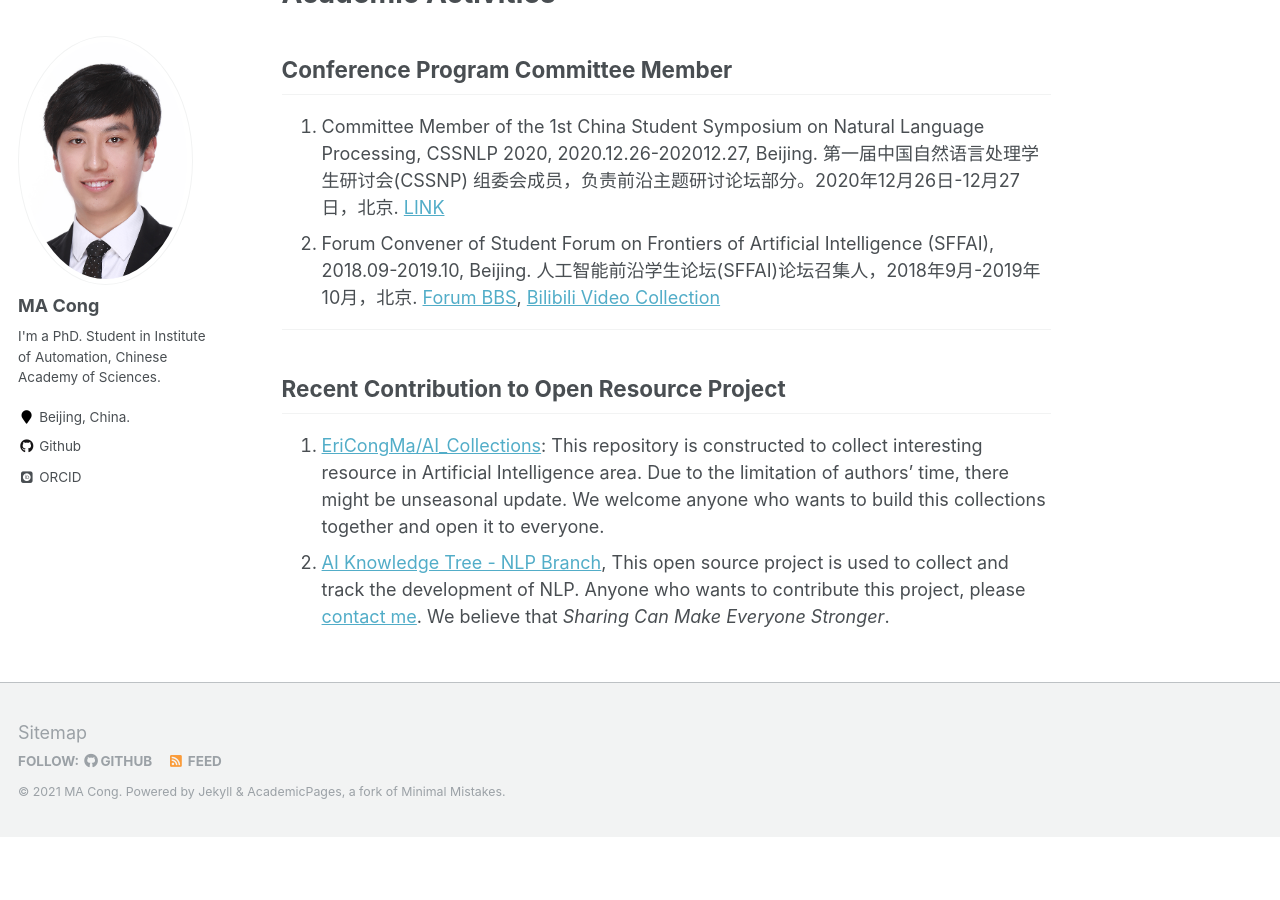
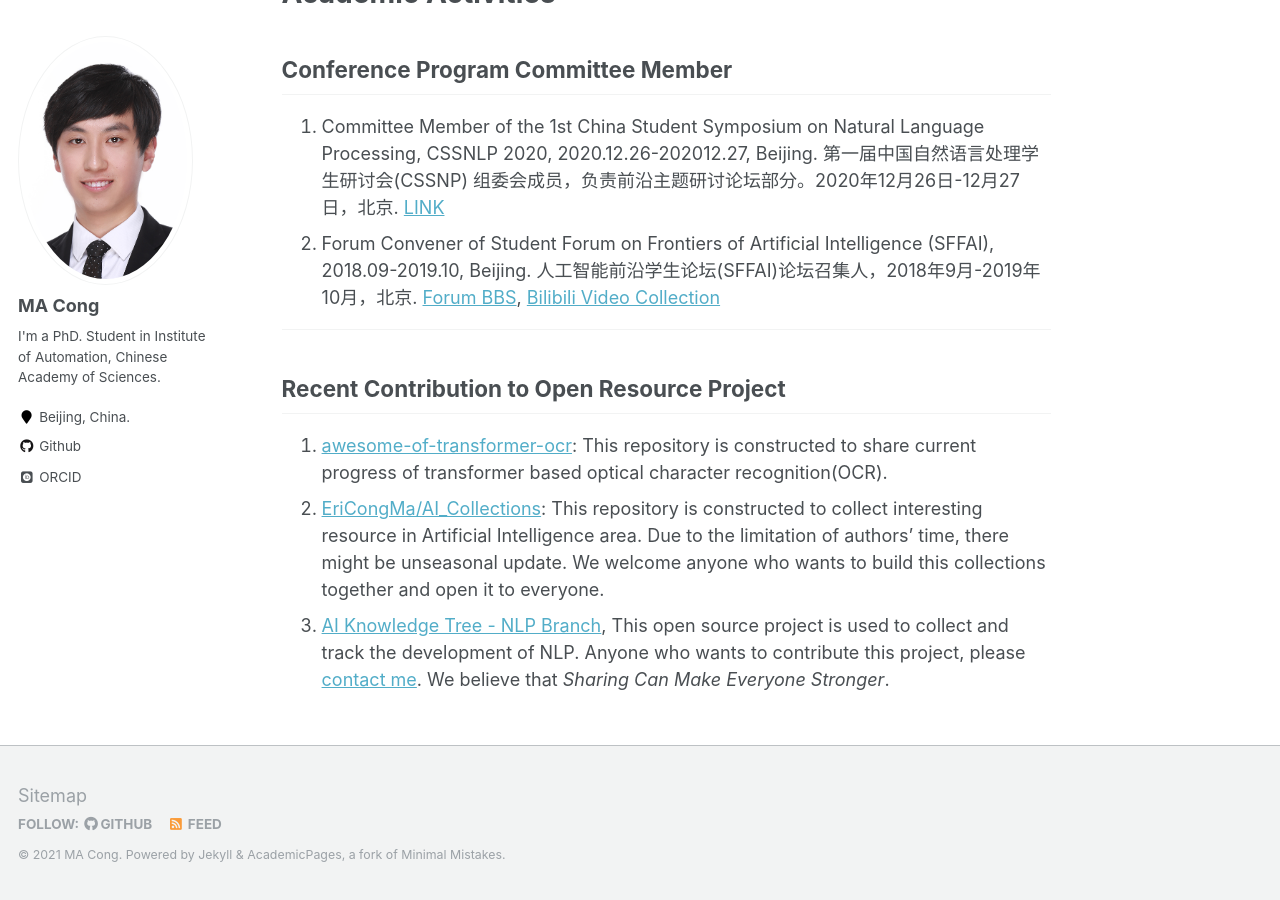
Before and after one commit to EriCongMa/ericongma.github.io, a Jekyll site: the page built from _pages/about.md, in a window 1280 px wide and 900 px high, scrolled down 856 px. Built offline with Jekyll 4.4.1, drawn with Linux system fonts in a browser that asks for light colours; some web fonts are replaced; before the commit the page ends 1693 px from its top, so only the background shows below that.

Commit message:
macong:2021-12-08_15:45:41

```diff
--- a/_pages/about.md
+++ b/_pages/about.md
@@ -52,5 +52,6 @@ Academic Activities
 
 ## Recent Contribution to Open Resource Project
 
+1. [awesome-of-transformer-ocr](https://github.com/EriCongMa/awesome-transformer-ocr): This repository is constructed to share current progress of transformer based optical character recognition(OCR).
 1. [EriCongMa/AI_Collections](https://github.com/EriCongMa/AI_Collections): This repository is constructed to collect interesting resource in Artificial Intelligence area. Due to the limitation of authors' time, there might be unseasonal update. We welcome anyone who wants to build this collections together and open it to everyone.
 2. [AI Knowledge Tree - NLP Branch](https://github.com/SFFAI-AIKT/AIKT-Natural_Language_Processing), This open source project is used to collect and track the development of NLP. Anyone who wants to contribute this project, please [contact me](mailto:cong.ma@nlpr.ia.ac.cn). We believe that *Sharing Can Make Everyone Stronger*.
```
Also changed, not shown: 1 other file.
